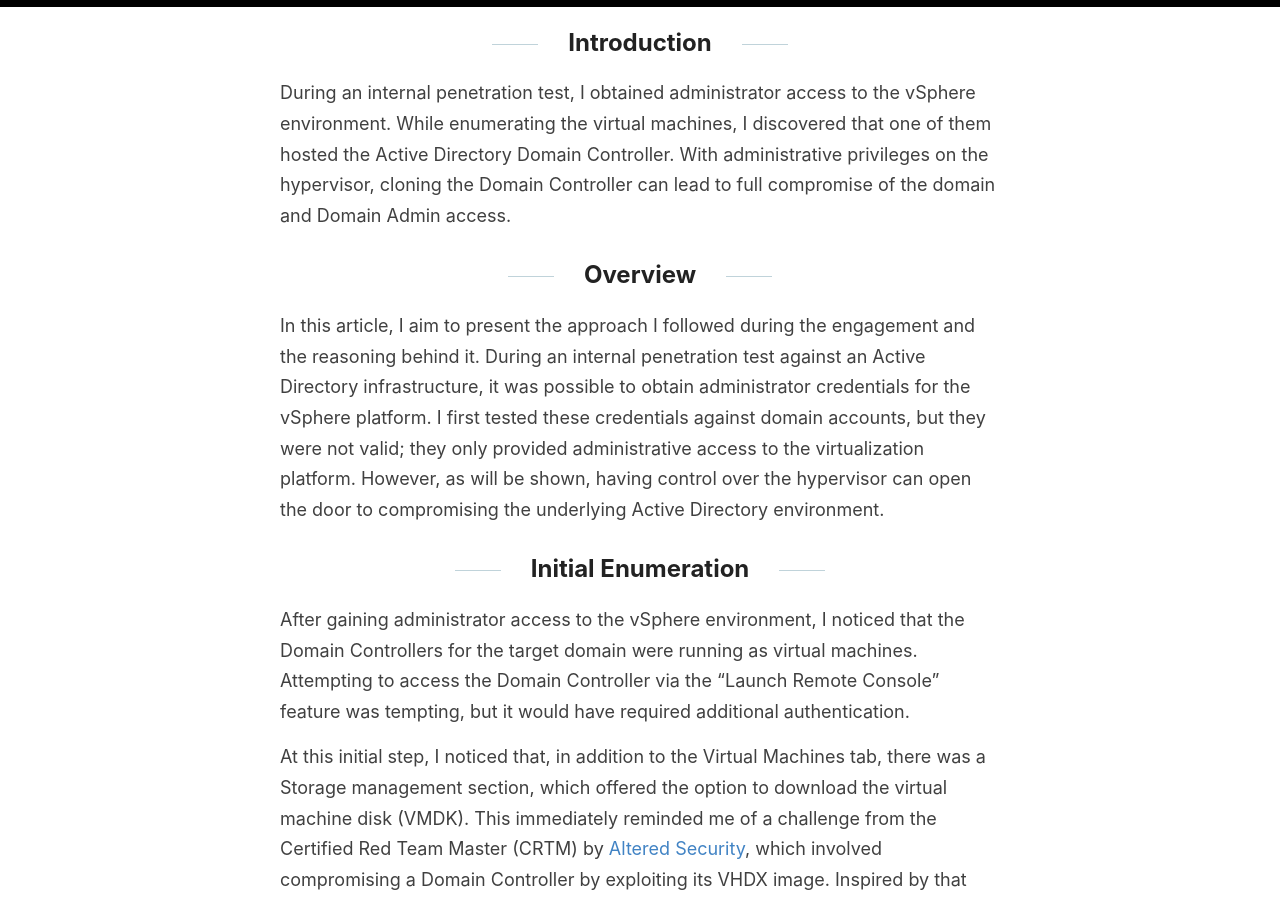
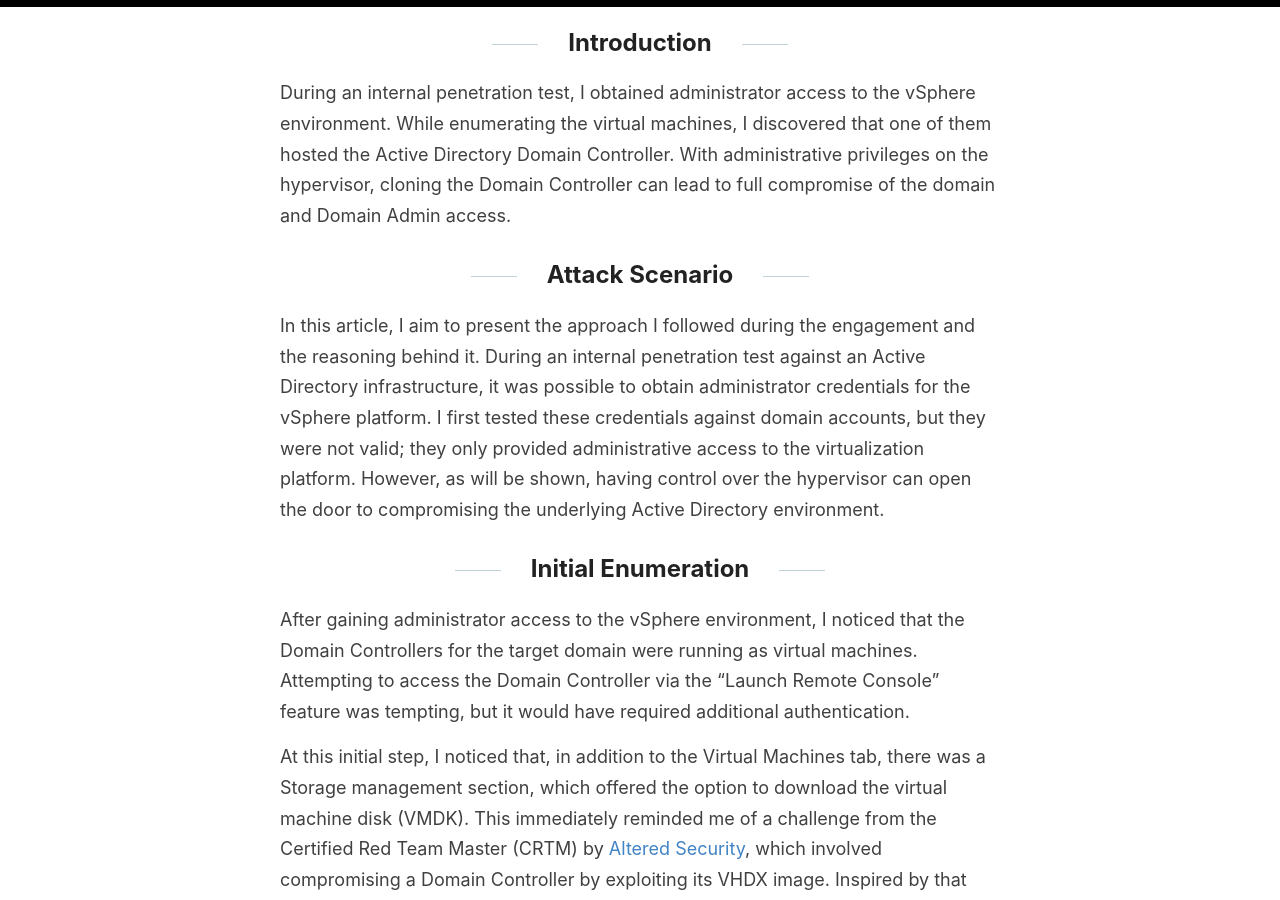
Before and after one commit to JoseAbreu28/JoseAbreu28.github.io, a Jekyll site: the page built from _posts/2026-03-07-vShere-to-DA.md, in a window 1280 px wide and 900 px high, scrolled down 311 px. Built offline with Jekyll 4.4.1, drawn with Linux system fonts in a browser that asks for light colours.

Commit message:
Update 2026-03-07-vShere-to-DA.md

```diff
--- a/_posts/2026-03-07-vShere-to-DA.md
+++ b/_posts/2026-03-07-vShere-to-DA.md
@@ -7,7 +7,7 @@ categories: [Pentesting, RedTeam, ActiveDirectory, Vsphere]
 ## Introduction
 During an internal penetration test, I obtained administrator access to the vSphere environment. While enumerating the virtual machines, I discovered that one of them hosted the Active Directory Domain Controller. With administrative privileges on the hypervisor, cloning the Domain Controller can lead to full compromise of the domain and Domain Admin access.
 
-## Overview
+## Attack Scenario
 In this article, I aim to present the approach I followed during the engagement and the reasoning behind it. During an internal penetration test against an Active Directory infrastructure, it was possible to obtain administrator credentials for the vSphere platform. I first tested these credentials against domain accounts, but they were not valid; they only provided administrative access to the virtualization platform. However, as will be shown, having control over the hypervisor can open the door to compromising the underlying Active Directory environment.
 
 
```
